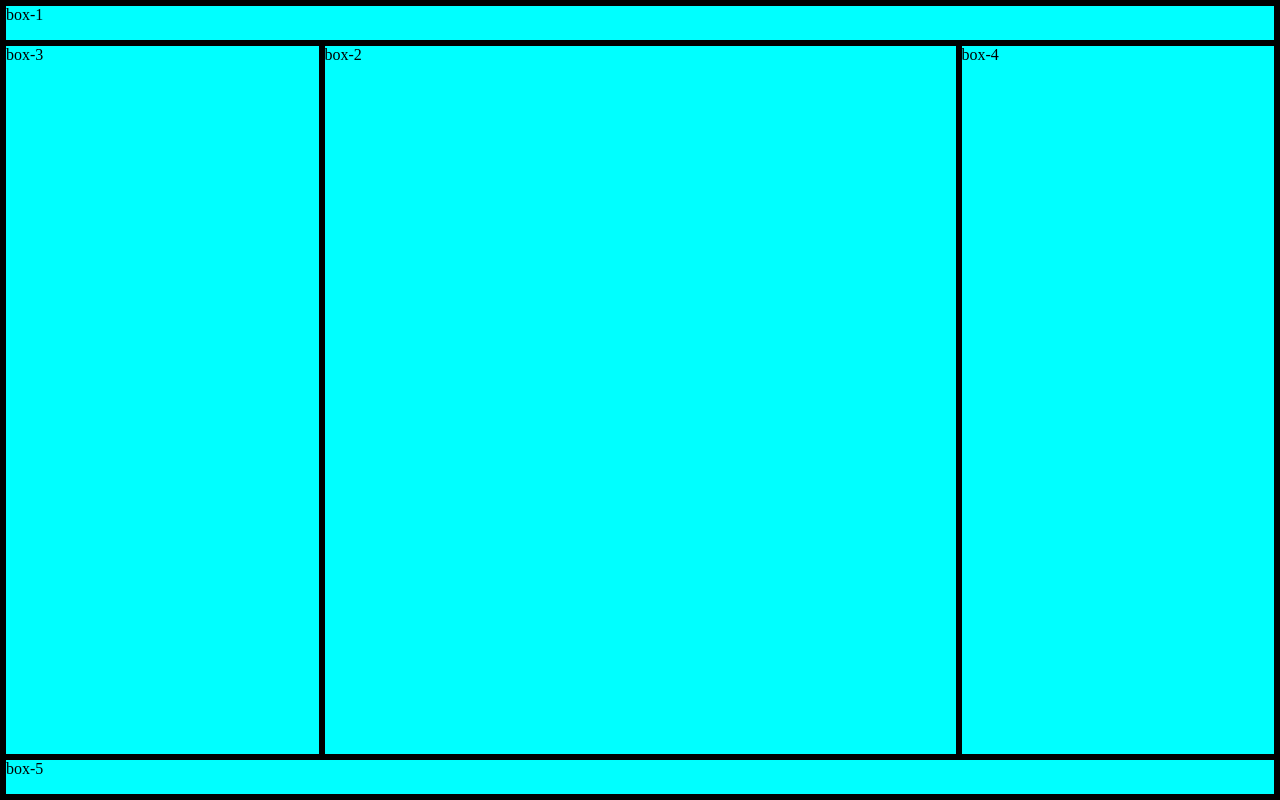
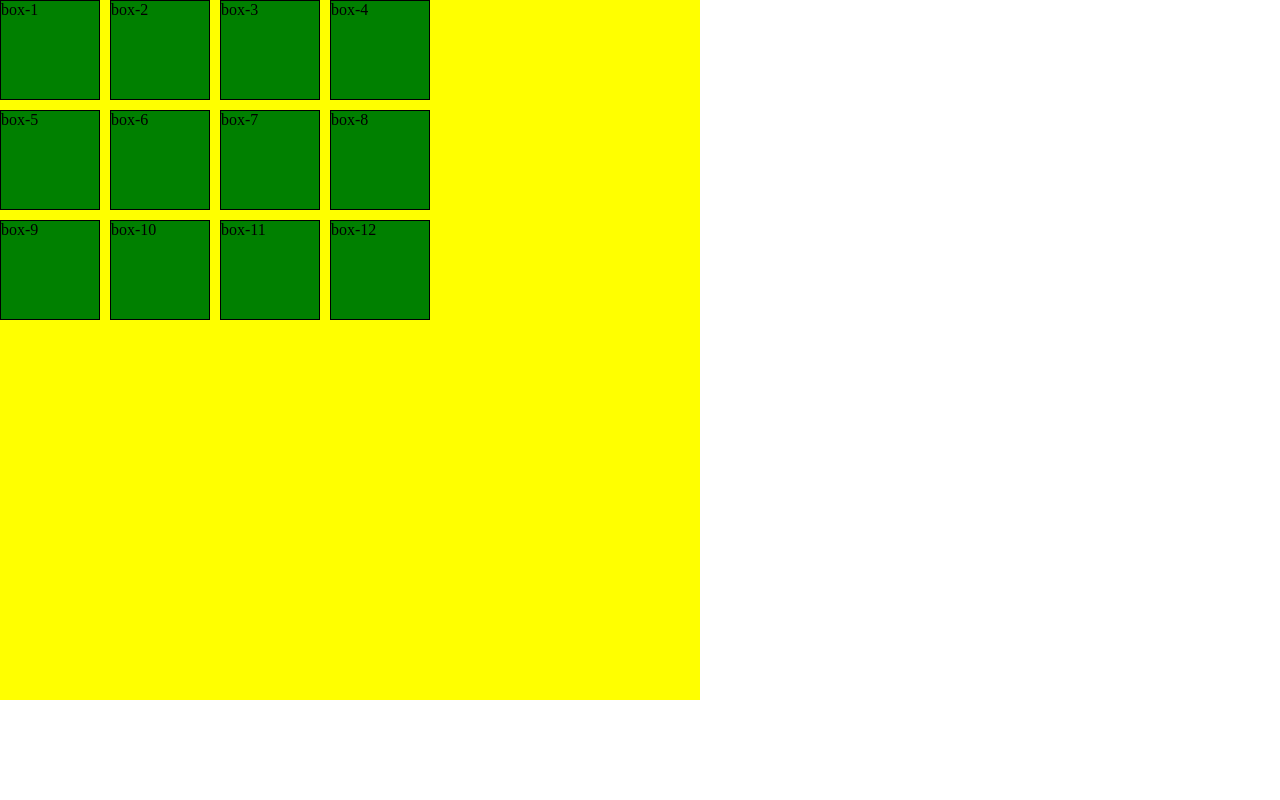
Before and after one commit to dhruvdk3/Web, a plain HTML site: page demo.html in a window 1280 px wide. Drawn offline with Linux system fonts and the light colour scheme.

Commit message:
Advance Grid

```diff
--- a/demo.css
+++ b/demo.css
@@ -5,33 +5,16 @@
 }
 
 .container{
-    background-color: red;
-    height: 100vh;
-    border: 3px solid black;
+    background: yellow;
     display: grid;
-    grid-template-columns: repeat(4, 1fr);
-    grid-template-rows: 40px 1fr 1fr 40px;
+    height: 700px;
+    width: 700px;
+    grid-template-columns:100px 100px 100px 100px;
+    grid-template-rows: 100px 100px 100px;
+    grid-gap: 10px;
 }
 
 .box{
-    background-color: aqua;
-    border: 3px solid black;
+    border: 1px solid black;
+    background: green;
 }
-#box1{
-    grid-column: 1/5;
-
-}
-#box2{
-    grid-area: 2/2/4/4;
-}
-#box3{
-    grid-area: 2/1/4/2;
-}
-
-#box4{
-    grid-area: 2/4/4/5;
-}
-
-#box5{
-    grid-column: 1/5;
-}
--- a/demo.html
+++ b/demo.html
@@ -13,6 +13,13 @@
         <div class="box" id="box3">box-3</div>
         <div class="box" id="box4">box-4</div>
         <div class="box" id="box5">box-5</div>
+        <div class="box" id="box6">box-6</div>
+        <div class="box" id="box7">box-7</div>
+        <div class="box" id="box8">box-8</div>
+        <div class="box" id="box9">box-9</div>
+        <div class="box" id="box10">box-10</div>
+        <div class="box" id="box11">box-11</div>
+        <div class="box" id="box12">box-12</div>
     </div>
 </body>
 </html>
```
